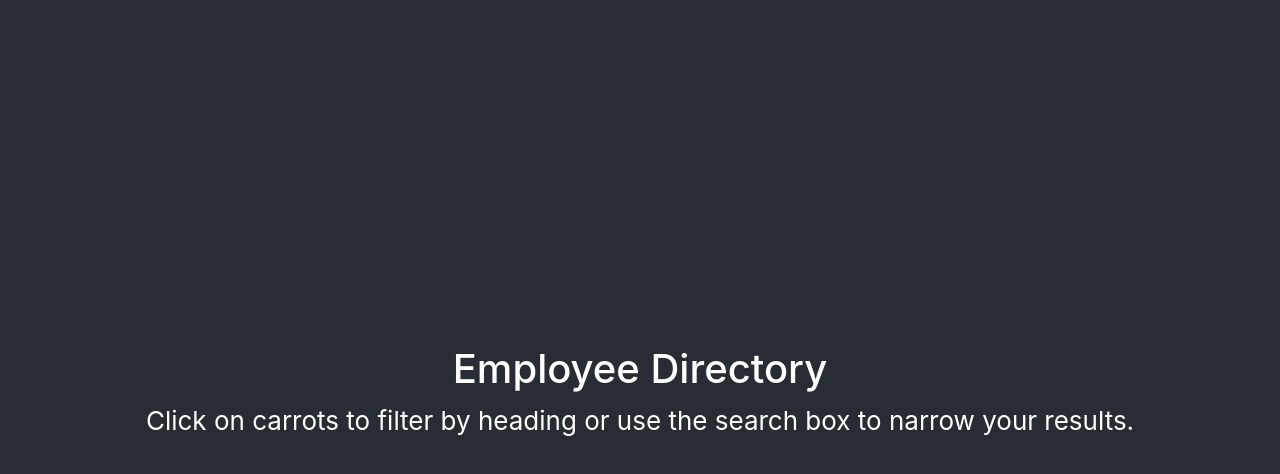
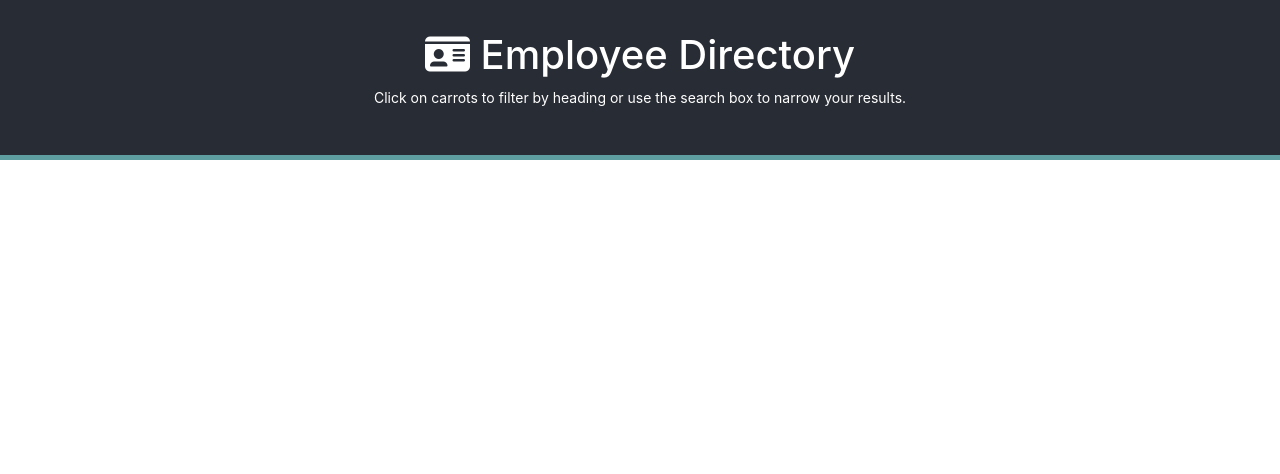
Before and after one commit to kairora/employee-directory, a React (Create React App) app: page / in a window 1280 px wide. Shown: the top 474 px of the page. Built offline with nearby package versions, Linux system fonts and the light colour scheme.

Commit message:
added header styles

```diff
--- a/public/index.html
+++ b/public/index.html
@@ -16,5 +16,7 @@
   </head>
   <body>
     <div id="root"></div>
+
+    <script src="https://kit.fontawesome.com/5534597cd1.js" crossorigin="anonymous"></script>
   </body>
 </html>
--- a/src/App.css
+++ b/src/App.css
@@ -1,34 +1,25 @@
-.App {
+.App-header {
   text-align: center;
-}
-
-.App-logo {
-  height: 40vmin;
-  pointer-events: none;
-}
-
-@media (prefers-reduced-motion: no-preference) {
-  .App-logo {
-    animation: App-logo-spin infinite 20s linear;
-  }
-}
-
-.App-header {
   background-color: #282c34;
-  min-height: 100vh;
+  min-height: 20vh;
   display: flex;
   flex-direction: column;
   align-items: center;
   justify-content: center;
   font-size: calc(10px + 2vmin);
   color: white;
+  border-bottom: 5px solid cadetblue;
+
+}
+.App-header p {
+  font-size: 14px;
 }
 
 .App-link {
   color: #61dafb;
 }
 
-@keyframes App-logo-spin {
+@keyframes  {
   from {
     transform: rotate(0deg);
   }
--- a/src/App.js
+++ b/src/App.js
@@ -5,7 +5,7 @@ function App() {
   return (
     <div className="App">
       <header className="App-header">
-        <h1>Employee Directory</h1>
+        <h1><i class="fas fa-id-card"></i> Employee Directory</h1>
         <p>Click on carrots to filter by heading or use the search box to narrow your results.</p>
       </header>
     </div>
```
Also changed, not shown: src/setupTests.js (deleted, +0 -5 lines), 1 other file (tests, documents, lock files or other folders).
